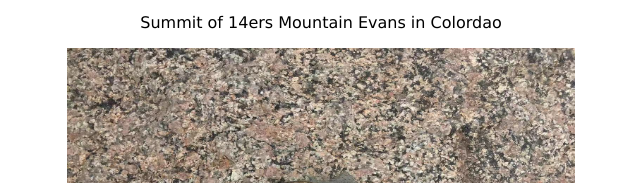
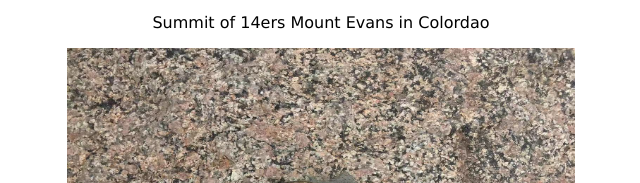
Before and after one commit to JinxinXia/JinxinXia.github.io, a plain HTML site: page plots.html in a window 1280 px wide. Shown: the part 473-656 px from the top of the page, 319-959 px from the left. Drawn offline with Linux system fonts and the light colour scheme.

Commit message:
fix typo

```diff
--- a/plots.html
+++ b/plots.html
@@ -48,7 +48,7 @@
 </p>
 
 <p class="centeraligned">
-        Summit of 14ers Mountain Evans in Colordao
+        Summit of 14ers Mount Evans in Colordao
 </p>
 
 <p class="centeraligned">
```
